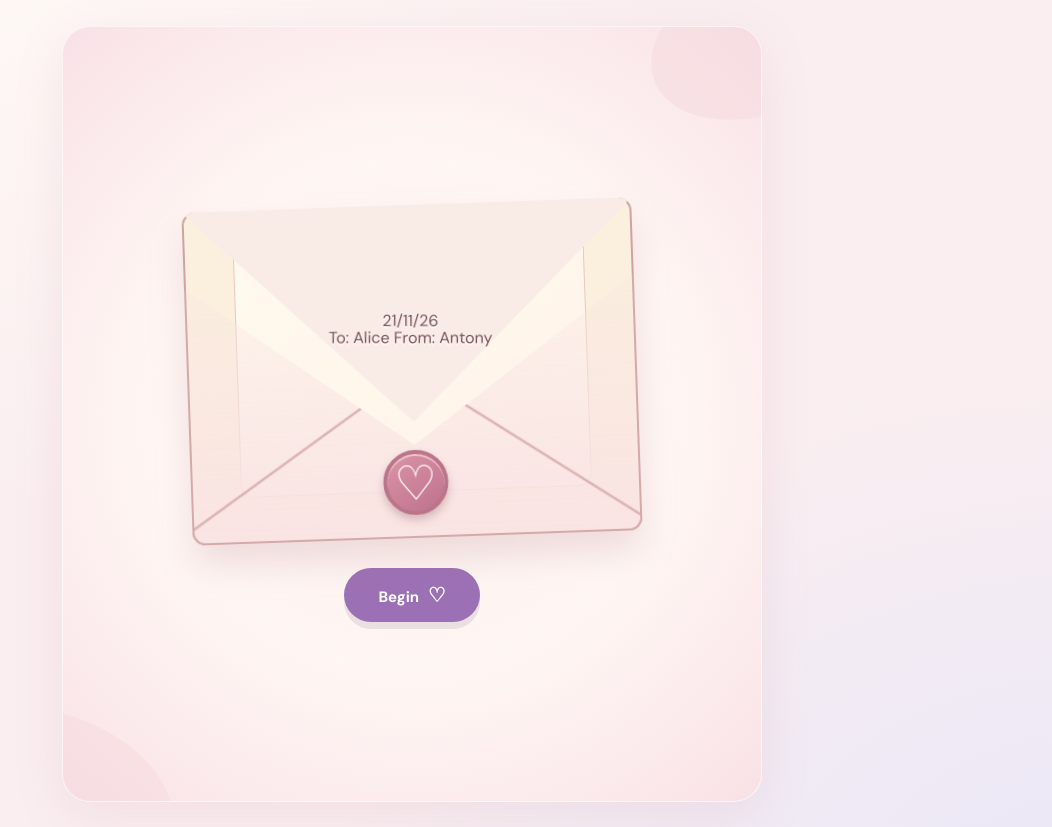
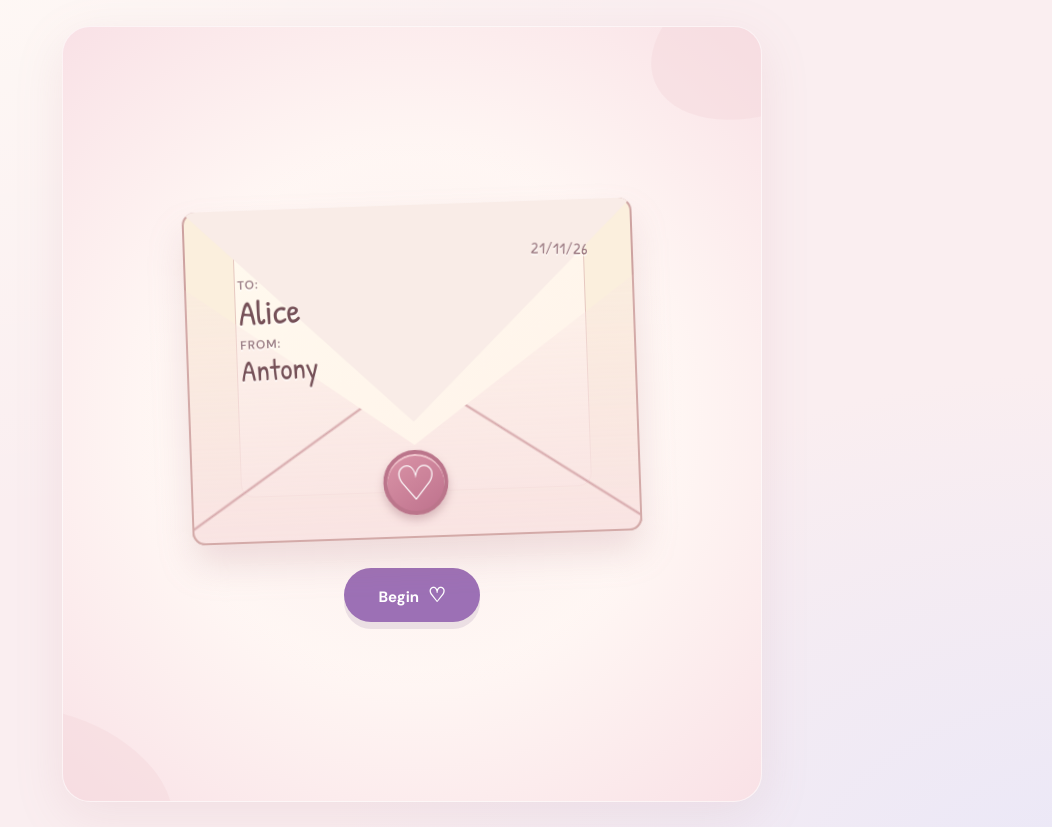
Before and after one commit to antonydis/for-alice, a plain HTML site: page index.html in a window 1280 px wide. Shown: the whole page, without its empty margins (228-1280 px from the left). Drawn offline with Linux system fonts and the light colour scheme.

Commit message:
Style delicate To/From lettering and corner date

```diff
--- a/styles.css
+++ b/styles.css
@@ -27,9 +27,13 @@ button:disabled{cursor:default;opacity:.45}
 .envelope-paper{left:11%;right:11%;top:8%;bottom:14%;background:linear-gradient(145deg,#fff9ee,#fff3ea);border:1px solid #e6c8c0;transition:transform .7s ease .2s}
 .envelope-flap{background:#f9ece7;clip-path:polygon(0 0,100% 0,50% 65%);z-index:3;filter:drop-shadow(0 3px 1px #d5aaa3)}
 .envelope-front{background:linear-gradient(146deg,transparent 49.6%,#d5a7aa 50%,transparent 50.4%),linear-gradient(214deg,transparent 49.6%,#d5a7aa 50%,transparent 50.4%),linear-gradient(transparent 0%,#f9e4e3 100%);clip-path:polygon(0 23%,50% 72%,100% 23%,100% 100%,0 100%);border:2px solid #d3aaa8;z-index:4}
-.envelope-address{position:absolute;left:0;right:0;top:32%;z-index:5;display:flex;flex-direction:column;align-items:center;transform:rotate(2deg);color:#765056;line-height:1.08;text-shadow:0 2px #fff9}
-.to{font:clamp(42px,8.8vw,67px)/1.04 "Patrick Hand",cursive}
-.from{font:clamp(24px,5vw,34px)/1.15 "Patrick Hand",cursive}
+.envelope-address{position:absolute;inset:0;z-index:5;color:#765056;text-shadow:0 2px #fff9;pointer-events:none}
+.envelope-lines{position:absolute;top:20%;left:12%;display:flex;flex-direction:column;align-items:flex-start;gap:1px;transform:rotate(-1deg)}
+.envelope-date{position:absolute;top:12%;right:10%;font:clamp(12px,2.7vw,16px)/1.1 "Patrick Hand",cursive;letter-spacing:.04em;color:#9a7880;transform:rotate(3deg)}
+.envelope-recipient-label,.envelope-sender-label{font:600 clamp(9px,2.2vw,12px)/1.3 "DM Sans",system-ui,sans-serif;letter-spacing:.07em;text-transform:uppercase;color:#9d8188}
+.envelope-sender-label{margin-top:7px}
+.envelope-name{font:clamp(24px,5.5vw,35px)/1.02 "Patrick Hand",cursive;color:#755057}
+.envelope-name--sender{font-size:clamp(22px,4.8vw,30px)}
 .envelope-seal{position:absolute;left:50%;bottom:7%;z-index:6;transform:translateX(-50%);width:65px;height:65px;display:grid;place-items:center;border-radius:50%;font:48px/1 "Patrick Hand",cursive;color:#fff;background:linear-gradient(145deg,#da94a7,#be728d);border:4px solid #bb758b;box-shadow:inset 0 2px #ffe3e4a8,0 5px 8px #9a67745e}
 .envelope.opening .envelope-flap{transform-origin:top;animation:flap 1s ease forwards}
 .envelope.opening .envelope-paper{transform:translateY(-30%)}
@@ -38,7 +42,7 @@ button:disabled{cursor:default;opacity:.45}
 .primary:hover{background:#8e65a8;transform:translateY(-2px)}
 .primary:active{transform:translateY(1px)}
 .primary span{font-size:20px;margin-left:5px}
-.intro-date{font:24px/1 "Patrick Hand",cursive;color:#967d7d;margin-top:-10px}
+
 .meeting{background:linear-gradient(170deg,#fef8f1,#f5e8e7 70%,#f7e3e8);display:grid;place-items:center}
 .gallery-arch{position:absolute;inset:9% 10% 0;border-radius:320px 320px 0 0;border:12px solid #f0d4cf;box-shadow:inset 0 0 0 6px #fef8ee}
 .meeting-illustration{position:relative;width:100%;height:min(510px,65dvh);align-self:center;overflow:hidden}
```
